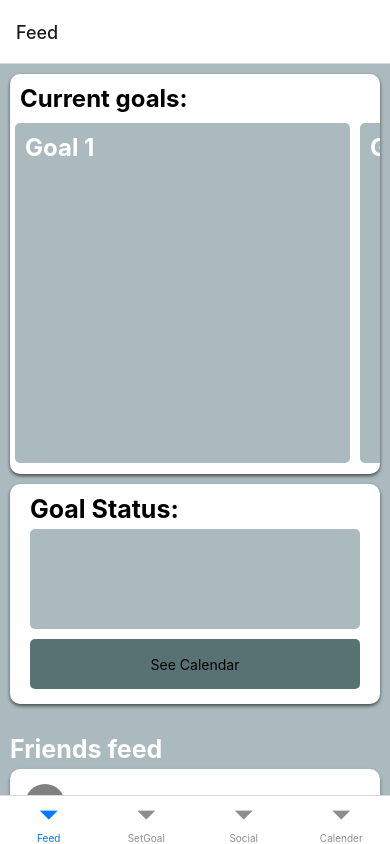
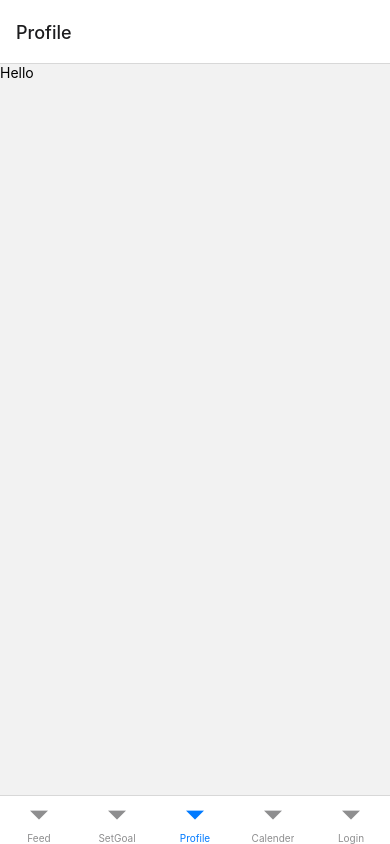
Before and after one commit to Neb233/goal_getter_front_end, a React Native app: screen /Profile in a window 390 px wide. Built offline with nearby package versions, Linux system fonts and the light colour scheme; no server answers.

Commit message:
added profile page and modified register page to update displayName

```diff
--- a/App.js
+++ b/App.js
@@ -10,6 +10,7 @@
 import Feed from './components/Feed/Feed';
 import Social from "./components/Social/Social";
 import Nav from "./components/Nav/Nav";
+import Profile from "./components/Profile/Profile";
 
 
 
@@ -31,6 +32,7 @@
         <Stack.Screen options={{ headerShown: false }} name="Login" component={LoginScreen}/>
         <Stack.Screen name="SetGoal" component={SetGoal} />
         <Stack.Screen name="SubGoalForm" component={SubGoalForm} />
+        <Stack.Screen name="Profile" component={Profile} />
       </Stack.Navigator>
   </NavigationContainer>
 
--- a/components/Login/RegisterScreen.js
+++ b/components/Login/RegisterScreen.js
@@ -7,6 +7,7 @@
 import {  useNavigation } from '@react-navigation/native';
 import * as ImagePicker from 'expo-image-picker'
 import {getStorage, ref, uploadBytes} from 'firebase/storage'
+import { updateProfile } from 'firebase/auth';
 
 
 import {  Formik} from 'formik'
@@ -89,7 +90,8 @@
             createUserWithEmailAndPassword(auth, values.email, values.password)
             .then(userCredentials => {
                 const user = userCredentials.user;
-                user.photoURL = image
+               updateProfile(user, {displayName: values.username})
+
                 console.log(user)
              })
 
--- a/components/Nav/Nav.js
+++ b/components/Nav/Nav.js
@@ -5,7 +5,8 @@
 import SetGoal from '../Set_Goal/SetGoal';
 import Social from '../Social/Social';
 import Calender from '../Calender/Calender';
-
+import Profile from '../Profile/Profile';
+import LoginScreen from '../Login/LoginScreen';
 
 const Tab = createBottomTabNavigator();
 
@@ -17,8 +18,9 @@
 
             <Tab.Screen name='Feed' component={Feed} />
            <Tab.Screen name='SetGoal' component={SetGoal} />
-           <Tab.Screen name='Social' component={Social} />
+           <Tab.Screen name='Profile' component={Profile} />
            <Tab.Screen name='Calender' component={Calender} />
+           <Tab.Screen name='Login' component={LoginScreen} />
           </Tab.Navigator>
             )
           }
--- /dev/null
+++ b/components/Profile/Profile.js
@@ -0,0 +1,40 @@
+import { StyleSheet, Text, View } from 'react-native'
+import React, {useState, useEffect} from 'react'
+import { auth } from '../../firebase'
+import axios from 'axios'
+import { getUser } from '../../utils/api'
+
+
+
+const Profile = () => {
+
+    const [proPage, SetproPage] = useState('')
+    const [details, Setdetails] = useState({})
+
+    const user = auth.currentUser;
+    const displayName = 'RW'
+
+    useEffect(() => {
+      getUser(displayName).then((res) => {
+        console.log(res)
+      })
+    })
+
+
+
+
+
+
+
+
+    return (
+        <View>
+          <Text>Hello</Text>
+         {   console.log(displayName) }
+    </View>
+  )
+}
+
+export default Profile
+
+const styles = StyleSheet.create({})
--- a/utils/api.js
+++ b/utils/api.js
@@ -1,7 +1,7 @@
 import axios from "axios";
 
 const goalgetterApi = axios.create({
-  baseURL: "",
+  baseURL: "https://goalgetter-backend.herokuapp.com/",
 });
 
 /*
@@ -14,9 +14,15 @@
   });
 };
 
+export const getUser = (user) => {
+  return goalgetterApi.get(`/api/users/${user}`).then(({data}) => {
+    return data.user
+  });
+};
+
 export const getUsers = () => {
   return goalgetterApi.get("/users").then(({ data }) => {
-    return data.users;
+    return data;
   });
 };
 
```
Also changed, not shown: components/Feed/Feed.js (+11 -0 lines).
